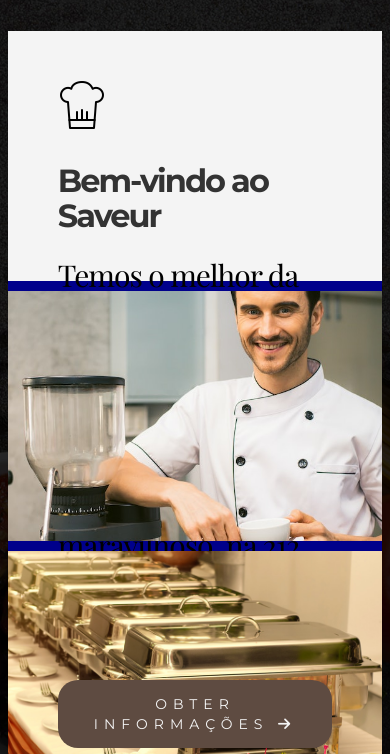
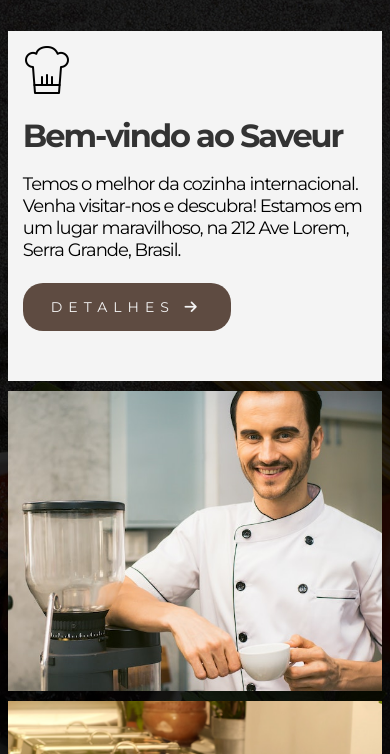
Before and after one commit to ifatinha/saveur, a plain HTML site: page pages/sobre.html in a window 390 px wide. Shown: the part 90-844 px from the top of the page. Drawn offline with nearby package versions, Linux system fonts and the light colour scheme; a web font is replaced by a local one.

Commit message:
estrutura responsiva da pagina sobre.html

```diff
--- a/css/layout/sobre.css
+++ b/css/layout/sobre.css
@@ -7,10 +7,8 @@
         "paragrafo paragrafo restaurante2 chef2"
         "horario servicos chef3 restaurante3";
     grid-template-rows: repeat(3, 250px);
-    grid-auto-rows: 250px;
+    grid-auto-rows: 300px;
     gap: 10px;
-
-    background-color: darkblue;
 }
 
 .sobre-descricao {
@@ -91,6 +89,21 @@
             "restaurante2 chef2"
             "horario servicos"
             "chef3 restaurante3";
+        grid-template-rows: 300px;
+    }
+
+    .sobre-descricao {
+        padding: 15px;
+    }
+
+    .sobre-descricao h1 {
+        margin: 20px 0;
+    }
+
+    .sobre-descricao p {
+        font-family: 'Montserrat', sans-serif;
+        font-size: var(--medium-18);
+        line-height: normal;
     }
 }
 
@@ -107,5 +120,12 @@
             "servicos"
             "chef3"
             "restaurante3";
+        grid-template-rows: 350px;
     }
 }
+
+@media screen and (max-width: 320px) {
+    .sobre {
+        grid-template-rows: 380px;
+    }
+}
--- a/pages/sobre.html
+++ b/pages/sobre.html
@@ -49,8 +49,8 @@
                 <h1>Bem-vindo ao Saveur</h1>
                 <p>Temos o melhor da cozinha internacional. Venha visitar-nos e descubra! Estamos em um lugar
                     maravilhoso, na 212 Ave Lorem, Serra Grande, Brasil. </p>
-                <a href="./" class="btn-padrao">
-                    Obter informações <i class="fa-solid fa-arrow-right"></i>
+                <a href="./" class="btn-padrao" aria-label="Mais detalhes">
+                    Detalhes <i class="fa-solid fa-arrow-right"></i>
                 </a>
             </div>
             <div class="chef1">
@@ -140,6 +140,7 @@
 
 <script src="https://kit.fontawesome.com/09fa9cee0a.js" crossorigin="anonymous"></script>
 <script src="https://unpkg.com/aos@2.3.1/dist/aos.js"></script>
-<script src="scripts/script.js"></script>
+<script src="../scripts/script.js"></script>
 
+<!-- https://www.thematicwebs.com/demo/wp/saveur/#about -->
 </html>
```
Also changed, not shown: index.html (+4 -3 lines).
